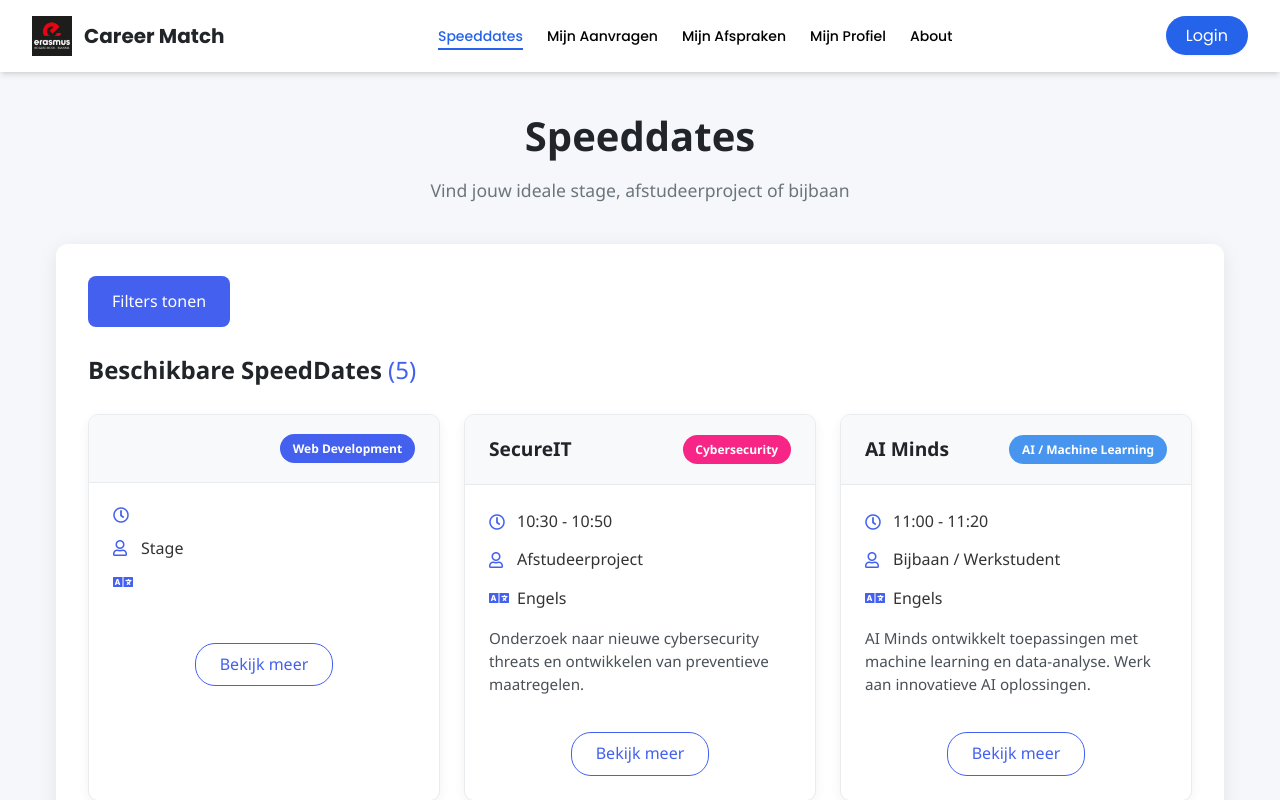
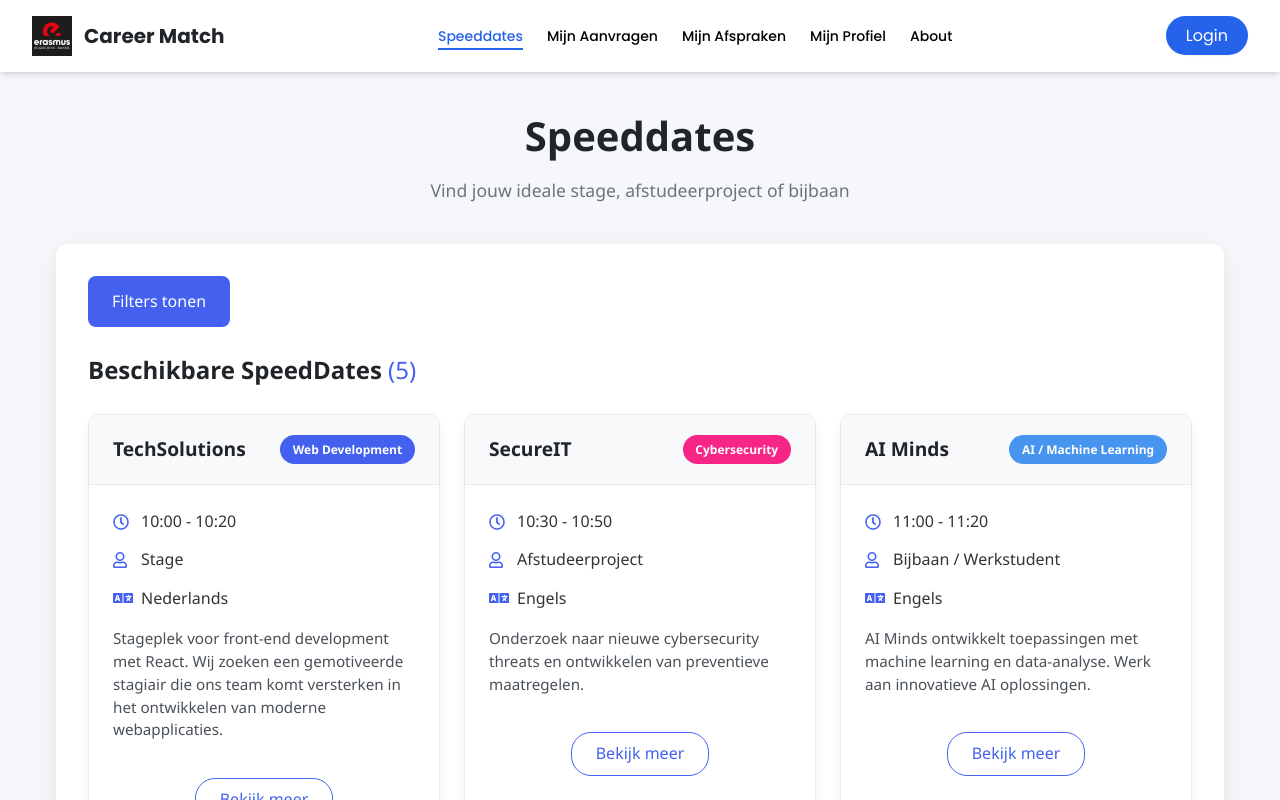
Before and after one commit to davidrugeroehb/groep-7, a React (Vite) app in the folder frontend/: page /speeddates in a window 1280 px wide. Shown: the top 800 px of the page. Built offline with nearby package versions, Linux system fonts and the light colour scheme.

Commit message:
Update Speeddates.jsx

```diff
--- a/frontend/src/pages/Speeddates.jsx
+++ b/frontend/src/pages/Speeddates.jsx
@@ -14,13 +14,13 @@ const SpeedDates = () => {
   const speedDates = [
     {
       id: 1,
-      company: "TechSolutions",
-      sector: "Web Development",
-      type: "Stage",
-      language: "Nederlands",
-      timeSlot: "10:00 - 10:20",
-      description: "Stageplek voor front-end development...",
-      details: "Locatie: Amsterdam | Vereisten: Basiskennis HTML/CSS/JavaScript"
+  bedrijf: "TechSolutions",
+  sector: "Web Development",
+  type: "Stage",
+  taal: "Nederlands",
+  uur: "10:00 - 10:20",
+  beschrijving: "Stageplek voor front-end development met React. Wij zoeken een gemotiveerde stagiair die ons team komt versterken in het ontwikkelen van moderne webapplicaties.",
+  details: "Locatie: Amsterdam | Vereisten: Basiskennis HTML/CSS/JavaScript"
     },
     {
       id: 2,
@@ -129,7 +129,8 @@ const SpeedDates = () => {
           checked={filters.sector.includes(sector)}
           onChange={() => handleFilterChange('sector', sector)}
         />
-        <span className="checkmark">{sector}</span>
+        <span className="checkmark"></span>
+        {sector}
       </label>
     ))}
   </div>
```
